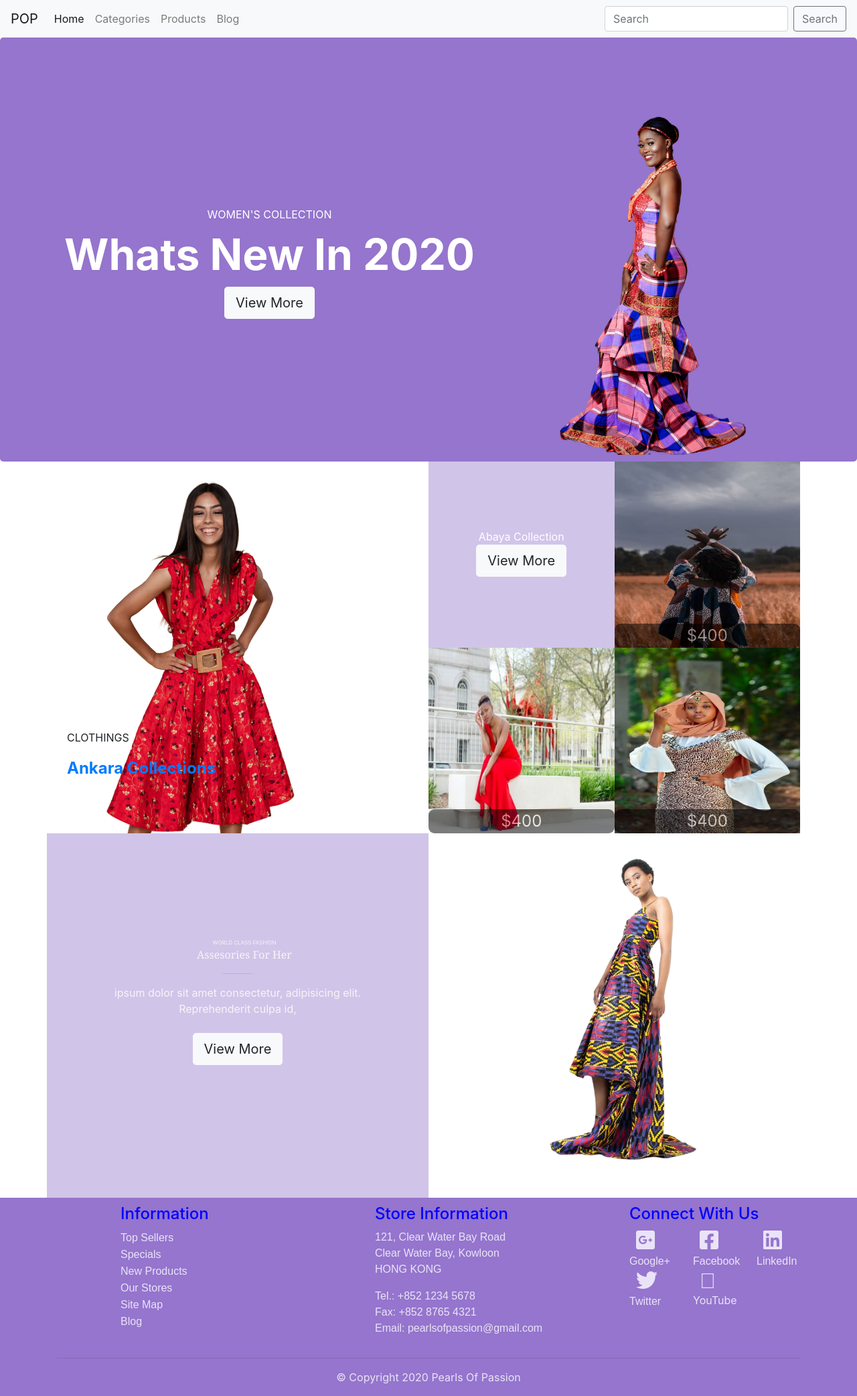
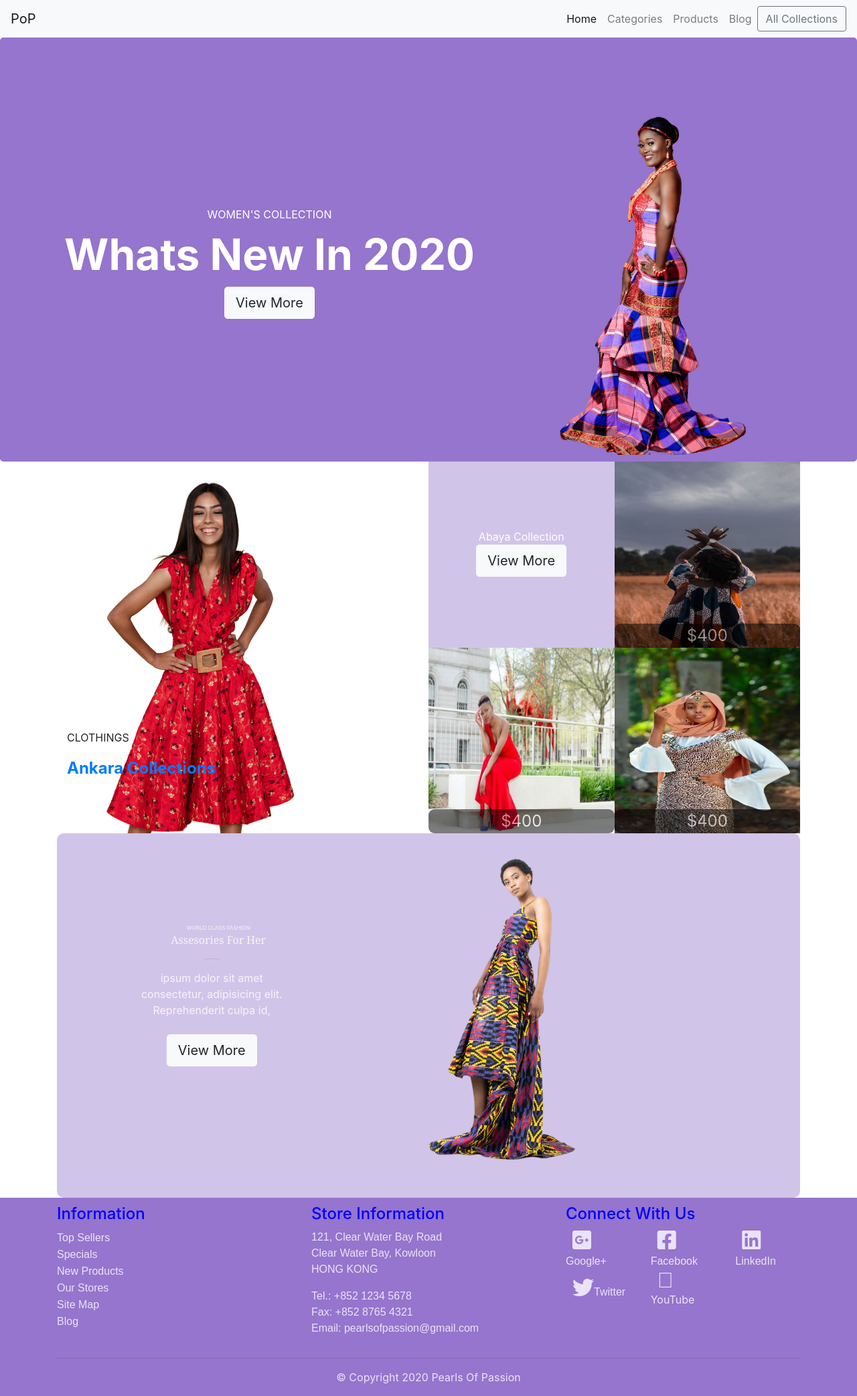
Before and after one commit to AbolareRoheemah/Fashion-Site, a plain HTML site: page index.html in a window 1280 px wide. Shown: the whole page at 67% size. Drawn offline with nearby package versions, Linux system fonts and the light colour scheme.

Commit message:
first commit

```diff
--- a/fashion.css
+++ b/fashion.css
@@ -39,13 +39,23 @@ div#push{
     padding: 0px;
     margin: 0px;
     text-align: left;
+    height: inherit;
     background-size: 100%;
+    border-radius: 10px;
+}
+div#third-div {
+    padding: 0px;
+    margin: 0px;
+    background-size: 100%;
+    background-color: #D1C4E9;
+    border-radius: 10px;
 }
 div#four{
     margin: 0px;
     padding: 0px;
     background-color: #D1C4E9;
     position: relative;
+    background-size: 100%;
 }
 p.heading2{
     text-transform: uppercase;
@@ -99,8 +109,9 @@ p.lorem {
     padding-bottom: 20px;
 }
 div#lastdiv{
-    background-color: #D1C4E9;
-    padding: 10% 6%;
+    /* background-color: #D1C4E9; */
+    padding: 10% 10%;
+    border-radius: 10px;
 }
 .footer {
     background-color: #9575CD;
@@ -108,9 +119,7 @@ div#lastdiv{
 }
 .social {
     color: #eae3f8;
-    /* font-weight: bold; */
     font-family: Arial, Helvetica, sans-serif;
-    /* text-align: center; */
 }
 .soc {
     color: #eae3f8;
@@ -122,9 +131,13 @@ div#lastdiv{
 .copy {
     color: #eae3f8;
 }
-a#mylink:hover{
+a#mylink:hover, a#mylink:active{
     background-color: #9575CD;
     padding: 8px;
     margin: 0px;
-    color: #eae3f8;
+    color: floralwhite;
 }
+a#mylink {
+    font: 1.2em;
+    margin: 0px;
+}
--- a/index.html
+++ b/index.html
@@ -13,14 +13,14 @@
     <title>Pearls of Passion</title>
   </head>
   <body>
-    <nav class="navbar navbar-expand-lg navbar-light bg-light">
-        <button class="navbar-toggler" type="button" data-toggle="collapse" data-target="#navbarTogglerDemo03" aria-controls="navbarTogglerDemo03" aria-expanded="false" aria-label="Toggle navigation">
+    <nav class="navbar navbar-expand-sm navbar-light bg-light">
+        <button class="navbar-toggler" type="button" data-toggle="collapse" data-target="#navbarToggler" aria-controls="navbarToggler" aria-expanded="false" aria-label="Toggle navigation">
           <span class="navbar-toggler-icon"></span>
         </button>
-        <a class="navbar-brand" href="#">POP</a>
+        <a class="navbar-brand" href="#">PoP</a>
 
-        <div class="collapse navbar-collapse" id="navbarTogglerDemo03">
-          <ul class="navbar-nav mr-auto mt-2 mt-lg-0">
+        <div class="collapse navbar-collapse" id="navbarToggler">
+          <ul class="navbar-nav ml-auto">
             <li class="nav-item active">
               <a class="nav-link" id="mylink" href="#">Home <span class="sr-only">(current)</span></a>
             </li>
@@ -34,17 +34,14 @@
                 <a class="nav-link" id="mylink" href="#">Blog</a>
               </li>
           </ul>
-          <form class="form-inline my-2 my-lg-0">
-            <input class="form-control mr-sm-2" type="search" placeholder="Search" aria-label="Search">
-            <button class="btn btn-outline-secondary my-2 my-sm-0" type="submit">Search</button>
-          </form>
+          <button class="btn btn-outline-secondary my-2 my-sm-0" type="button">All Collections</button>
         </div>
       </nav>
       <!-- End of navigation -->
       <header class="jumbotron" id="bkgdColor">
       <div class="container">
         <div class="row row-content  align-items-center topPic">
-              <div id="topgrid" class="order-sm-last col-md-5 d-none d-sm-block">
+              <div id="topgrid" class="order-sm-last col-md-5 d-sm-none d-md-block">
                  <img src="img/samson-ejim-CPNPcCAeuaI-unsplash-removebg-preview.png" alt="">
               </div>
               <div class="col-auto col-sm-12 col-md order-sm-first">
@@ -62,20 +59,20 @@
           <div class="col col-sm col-md">
             <div class="row">
             <div class="col-6" id="four"><p class="headingpara">abaya collection <br><input class="btn btn btn-light btn-lg firstBtn" type="button" value="View More"></p></div>
-            <div class="col-6" id="four"><a href="#"><img src="img/new1.jpg" alt="" width="100%" height="auto"><p id="price">$400</p></a></div>
-            <div class="col-6" id="four"><a href="#"><img src="img/cassandra1.jpg" alt="" width="100%" height="auto"><p id="price">$400</p></a></div>
-            <div class="col-6" id="four"><a href="#"><img src="img/hijab1.jpg" alt="" width="100%" height="auto"><p id="price">$400</p></a></div>
+            <div class="col-6" id="four"><a href="#"><img src="img/new1.jpg" alt="" width="100%" height="100%"><p id="price">$400</p></a></div>
+            <div class="col-6" id="four"><a href="#"><img src="img/cassandra1.jpg" alt="" width="100%" height="100%"><p id="price">$400</p></a></div>
+            <div class="col-6" id="four"><a href="#"><img src="img/hijab1.jpg" alt="" width="100%" height="100%"><p id="price">$400</p></a></div>
             </div>
           </div>
         </div>
         <!-- third row -->
-        <div class="row">
-          <div class="col-sm-6 align-items-center" id="lastdiv">
+        <div class="row" id="third-div">
+          <div class="col-12 col-sm-12 col-md-5 align-items-center" id="lastdiv">
               <p class="para2">world class fashion <br><span id="span2">Assesories for her</span><hr width="10%"></p>
               <p class="lorem">ipsum dolor sit amet consectetur, adipisicing elit. Reprehenderit culpa id, <br><input class="btn btn btn-light btn-lg align-self-center mt-4" type="button" value="View More"></p>
           </div>
-          <div class="col-sm d-none d-sm-block">
-                <img src="img/hush-naidoo-1vBexPeDD3o-unsplash_new-removebg-preview.png" alt="" class="mx-auto d-block">
+          <div class="col-md d-sm-none d-md-block">
+                <img src="img/hush-naidoo-1vBexPeDD3o-unsplash_new-removebg-preview.png" alt="" >
           </div>
         </div>
       </div>
@@ -83,7 +80,7 @@
       <footer class="footer">
         <div class="container">
           <div class="row">
-            <div class="links offset-1 col-5 col-sm-4">
+            <div class="links col-5 col-md-4">
               <h4 class="footertitle">Information</h4>
               <ul class="list-unstyled">
                 <li><a href="#" class="social"> Top Sellers</a></li>
@@ -94,7 +91,7 @@
                 <li><a href="#" class="social">Blog</a></li>
               </ul>
             </div>
-            <div class="address col-6 col-sm-4">
+            <div class="address col-6 col-md-4">
               <h4 class="footertitle">Store Information</h4>
               <ul class="list-unstyled social">
                 <li>
@@ -112,7 +109,7 @@
                 </li>
               </ul>
                 </div>
-                <div class="connect col-12 col-sm">
+                <div class="connect col-12 col-md">
                   <h4 class="footertitle">Connect With Us</h4>
                   <div class="row align-items-center">
                     <div class="col-4"><a href="http://google.com/+" class="social"><i class="fab fa-google-plus-square fa-2x soc"></i>Google+</a></div>
```
